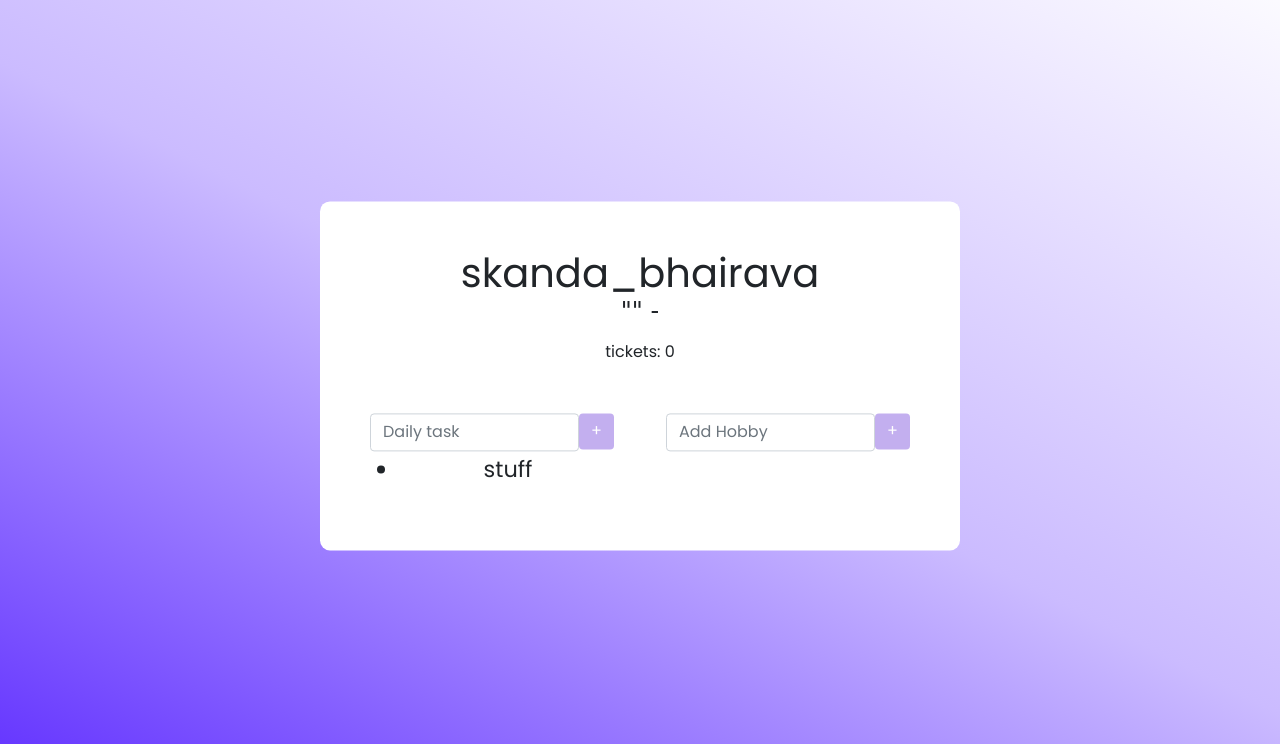
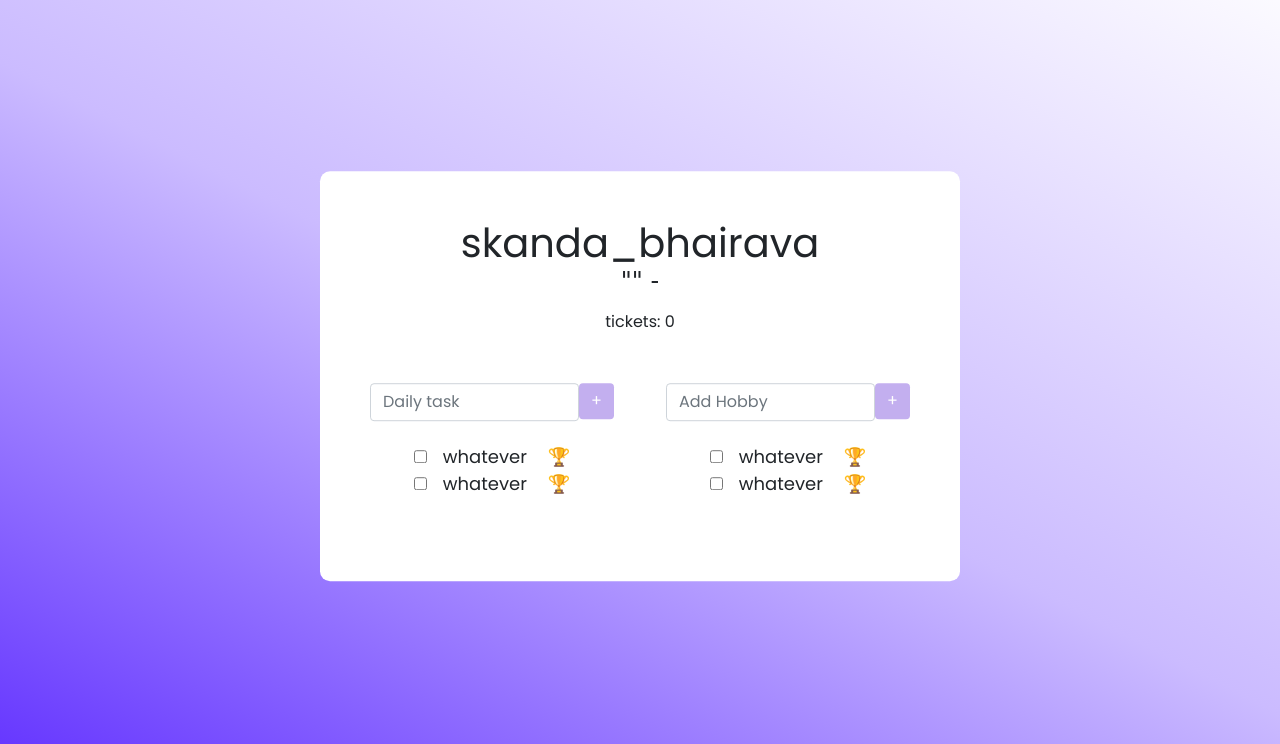
Before and after one commit to skandabhairava/Mentocia, a Flask app: a page that uses website/templates/dashboard.html in a window 1280 px wide. Shown: the part 56-800 px from the top of the page. Run offline with Flask 2, Linux system fonts and the light colour scheme; a user stored in the database is signed in; data comes from the database, SQL or seed files in the repository; data that the repository does not hold is empty; some libraries are stand-ins or nearby versions; some web fonts are replaced.

Commit message:
here you go

```diff
--- a/website/static/style.css
+++ b/website/static/style.css
@@ -121,6 +121,19 @@ nav{
     padding: 20px;
 }
 
+.card-item{
+    text-align: center;
+	font-size: 18px;
+	padding: 20px;
+	list-style-position: inside;
+    list-style-type: none;
+}
+
+.list-text{
+    padding:1rem;
+}
+
+
 @media screen and (max-width: 200px) {
     .submain-1{
         font-size: 0.4rem;
--- a/website/templates/dashboard.html
+++ b/website/templates/dashboard.html
@@ -18,9 +18,8 @@
                         </button></a>
                     </form>
                     <ul class="card-item">
-                        <li>
-                            stuff
-                        </li>
+                        <li><input type="checkbox"><span class="list-text">whatever</span> <span class="prize">🏆</span></li>
+                        <li><input type="checkbox"><span class="list-text">whatever</span> <span class="prize">🏆</span></li>
                     </ul>
                 </div>
             </div>
@@ -33,6 +32,12 @@
                             +
                         </button></a>
                     </form>
+                    <ul class="card-item">
+                        <li type="checkbox">
+                            <li><input type="checkbox"><span class="list-text">whatever</span> <span class="prize"></span>🏆</span></li>
+                            <li><input type="checkbox"><span class="list-text">whatever</span> <span class="prize">🏆</span></li>
+                        </li>
+                    </ul>
                 </div>
             </div>
         </div>
```
